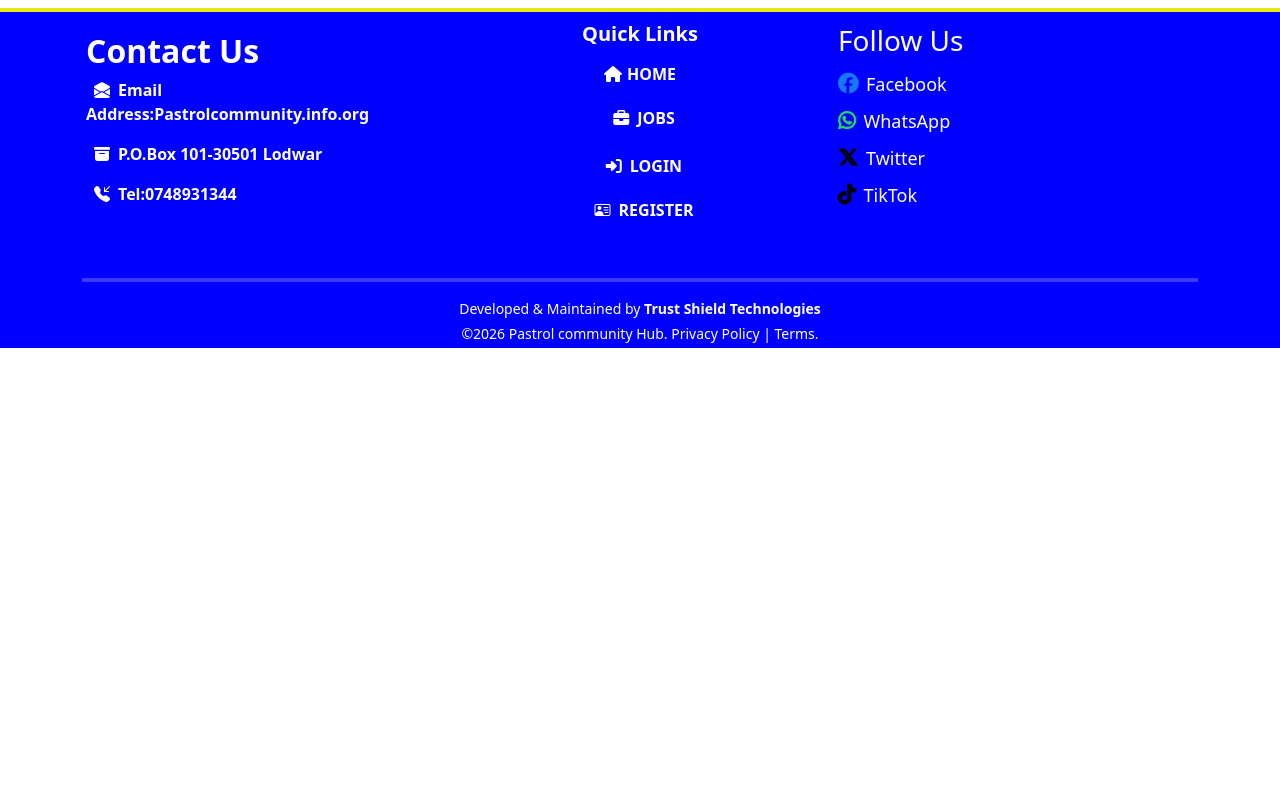
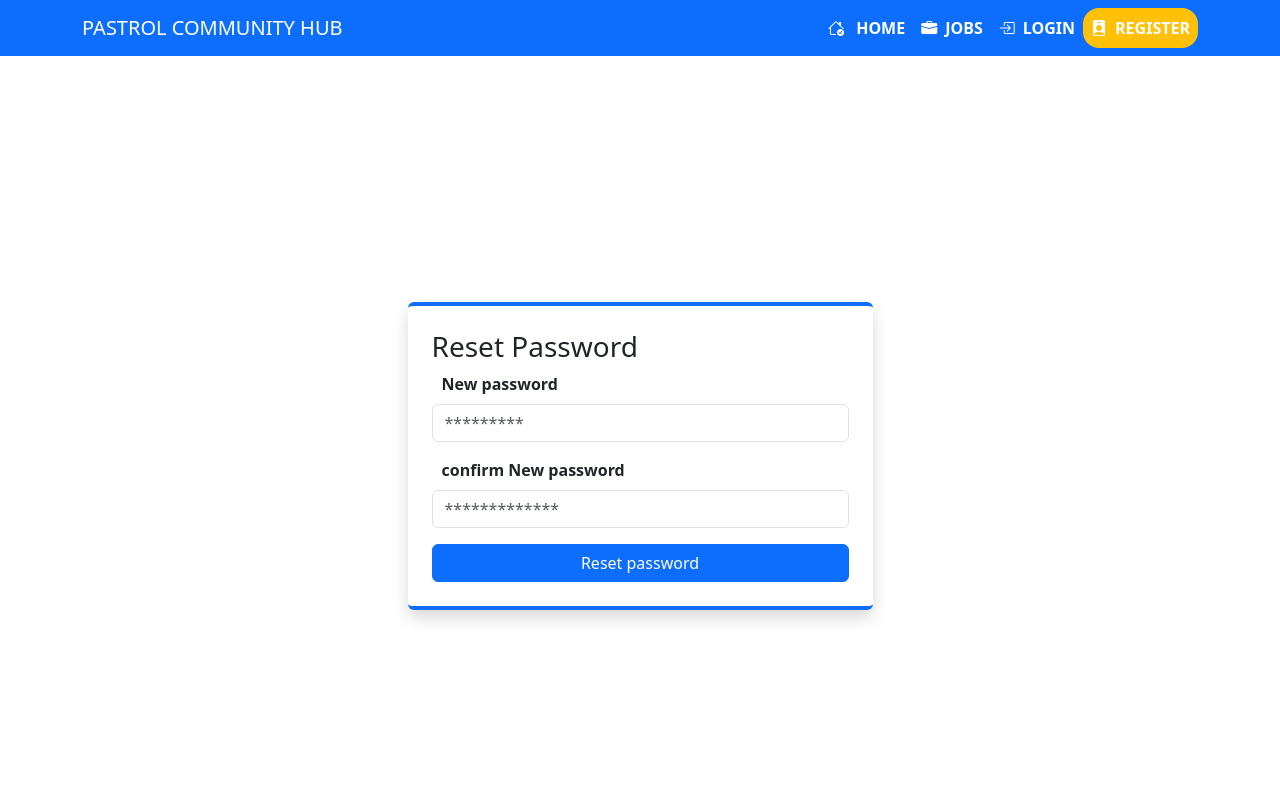
Before and after one commit to losepichopaul12-svg/Final-Capstone, a React (Create React App) app: page /Resetpassword in a window 1280 px wide. Shown: the top 800 px of the page. Built offline with nearby package versions, Linux system fonts and the light colour scheme.

Commit message:
new changes

```diff
--- a/package.json
+++ b/package.json
@@ -8,10 +8,12 @@
     "@testing-library/react": "^16.3.0",
     "@testing-library/user-event": "^13.5.0",
     "axios": "^1.13.4",
+    "bcrypt": "^6.0.0",
     "bootstrap": "^5.3.8",
     "bootstrap-icons": "^1.13.1",
     "react": "^19.2.1",
     "react-dom": "^19.2.1",
+    "react-icons": "^5.5.0",
     "react-router-dom": "^7.10.1",
     "react-scripts": "5.0.1",
     "web-vitals": "^2.1.4"
--- a/src/App.js
+++ b/src/App.js
@@ -7,6 +7,7 @@ import Login from "./Login.js";
 import Register from "./Register.js"
 import Footer from "./Footer.js"
 import Forgotpassword from './Forgotpassword.js';
+import Resetpassword from './Resetpassword.js'
 import AdminDashboard from './AdminDashboard.js';
 import JobSeekerDashboard from './JobSeekerDashboard.js';
 import EmployerDashboard from './EmployerDashboard.js';
@@ -38,6 +39,7 @@ function App() {
 <Route path='/Login' element={<Login/>}></Route>
 <Route path='/Register' element={<Register/>}></Route>
 <Route path='/Forgotpassword' element={<Forgotpassword/>}></Route>
+<Route path='/Resetpassword' element={<Resetpassword/>}></Route>
 </Route>
 
 {/* Admin Dashboard */}
--- a/src/Findjob.js
+++ b/src/Findjob.js
@@ -34,10 +34,11 @@ function Findjob(){
             <h6>Employer  :{Job.Employer}</h6>
             <p className="small mb-1"><strong>Location :</strong>{Job.Location}</p>
             <p className="small mb-1"><strong>Job type:</strong>{Job.Selected}</p>
-            <p className="small mb-1"><strong>Deadline Date :</strong>{Job.Date}</p>
+            <p className="small mb-1"><strong>Deadline Date :</strong>{new Date(Job.Date).toLocalString}</p>
             <p className="fw-bold"><strong>Ksh :</strong>{Job.Salary}</p>
             <p className="small text-muted lh-sm mb-2">{Job.Description}</p>
-            <button className="btn btn-primary w-100 mt-auto"> Apply Now</button>
+            <button  className="btn btn-primary w-100 mt-auto"> Apply Now</button>
+            {/* onClick={applyJob(Job._id)} */}
           </div>
         </div>
       </div>
--- a/src/Footer.js
+++ b/src/Footer.js
@@ -1,6 +1,6 @@
 import{Link} from "react-router-dom"
  import "./footer.css";
-
+import { FaSquarePhoneFlip } from "react-icons/fa6";
 function Footer(){
 
 
@@ -13,7 +13,7 @@ function Footer(){
         <div className="col-sm-4 p-3">
      <h2><strong>Contact Us</strong></h2>
      <p className="text-white"><strong><i class="bi bi-envelope-open-fill m-2"></i>Email Address:Pastrolcommunity.info.org</strong></p>
-     <p><strong><i className="bi bi-archive-fill m-2"></i>P.O.Box 101-30501 Lodwar</strong></p>
+     <p><strong> <FaSquarePhoneFlip />P.O.Box 101-30501 Lodwar</strong></p>
      <p><strong><i className="bi bi-telephone-inbound-fill m-2"></i>Tel:0748931344</strong></p>
 
      </div>
--- a/src/Forgotpassword.js
+++ b/src/Forgotpassword.js
@@ -1,15 +1,13 @@
 import {  useState } from "react";
+import axios from 'axios'
 function Forgotpassword(){
 
-    const [Password,updatePassword]=useState("");
-    const [ConfirmPassword, setConfirmPassword] = useState("");
+
     const [Email,updateEmail]=useState("");
+
+
     const HandleSubmit=async(e)=>{
       e.preventDefault();
-      if(Password !==ConfirmPassword){
-        alert("Password do not match")
-        return;
-      }
 
 
     }
@@ -35,36 +33,10 @@ function Forgotpassword(){
             />
           </div>
 
-          {/* password*/}
-          <div className="mb-3">
-            <label className="form-label">New password</label>
-            <input
-              type="password"
-              className="form-control"
-              placeholder="*********"
-              value={Password}
-              onChange={(e) => updatePassword(e.target.value)}
-            required
 
-            />
-          </div>
-
-          {/* confirm password */}
-          <div className="mb-3">
-            <label className="form-label">confirm New password</label>
-            <input
-              type="password"
-              className="form-control"
-              placeholder="*************"
-              value={ConfirmPassword}
-              onChange={(e) => setConfirmPassword(e.target.value)}
-            required
-
-            />
-          </div>
           {/* Button */}
           <button className="btn btn-primary w-100">
-            Reset password
+            Send Reset Link
           </button>
 
         </form>
--- a/src/Jobseekerprofile.js
+++ b/src/Jobseekerprofile.js
@@ -16,6 +16,7 @@ function Jobseekerprofile(){
         e.preventDefault();
         alert("Job seeker details created successfully")
     const response=await axios.post("http://localhost:8082/jobseekerprofile",{
+      userid: localStorage.getItem("userid"),
       fullnames:fullnames,
       email:email,
       location:location,
@@ -32,10 +33,11 @@ function Jobseekerprofile(){
     // fetching filed data to the input of the form
     const fetchjobseekerProfile = async () => {
   try {
-    const response = await axios.get(
-      "http://localhost:8082/fetch-jobseekerprofile"
+    const response = await axios.post(
+      "http://localhost:8082/fetch-jobseekerprofile",
+      {headers:{authorize:"Bearer "+localStorage.getItem("usertoken")}}
     );
-
+    console.log("profile response: ",response.data);
     const data = response.data.data;
 
     setfullnames(data.fullnames);
--- a/src/Login.js
+++ b/src/Login.js
@@ -21,12 +21,16 @@ function   Login(){
         )
         console.log("the login response is: ",  response.data);
         if(response.data.status === "00" && response.data.role ==="Employer"){
+
+          localStorage.setItem("usertoken", response.data.token); //token stored after being generated
             navigate("/EmployerDashboard");
         }
-        else if(response.data.status==="00" && response.data.role==="Jobseeker"){
+        else if(response.data.status ==="00" && response.data.role ==="Jobseeker"){
+               localStorage.setItem("usertoken", response.data.token); //token stored after being generated
             navigate("/JobseekerDashboard");
         }
-        else if(response.data.status==="00" && response.data.role==="Admin"){
+        else if(response.data.status ==="00" && response.data.role ==="Admin"){
+                localStorage.setItem("usertoken", response.data.token); //token stored after being generated
             navigate("/AdminDashboard");
         }
         else{
@@ -43,7 +47,7 @@ function   Login(){
           <p className="text-center text-muted mb-3">
             Login to Pastoral Community Hub
           </p>
-          <hr />
+          <hr/>
 
           <form onSubmit={login}>
             {/* Email */}
@@ -73,7 +77,7 @@ function   Login(){
             </div>
 
             {/* Button */}
-            <button className="btn btn-primary w-100 mt-2" onClick={login}>Login </button>
+            <button className="btn btn-primary w-100 mt-2" type="submit" onClick={login}>Login </button>
             <div className="checkbox">
             <div className="checkbox2" >
             <input
--- a/src/Register.js
+++ b/src/Register.js
@@ -14,7 +14,7 @@ const[name,setname]=useState("");
 const[email,setemail]=useState("");
 const[password,setpassword]=useState("")
 const[gender,setgender]=useState("");
-const[phonenumber,setphonenumber]=useState()
+const[phonenumber,setphonenumber]=useState("")
 const navigate = useNavigate();
 
 
@@ -29,7 +29,7 @@ const register= async(e)=>{
     }
 
 
-console.log("Sending user data to register api")
+console.log("Sending user data to register API ")
   const response=await axios.post("http://localhost:8082/usersdetail",
     {
    name:name,
@@ -50,7 +50,7 @@ console.log("Sending user data to register api")
     <div className="col-md-6 col-lg-5 ">
     <div className="card shadow p-4 border-0 border-top border-primary border-4 border-0 border-bottom border-primary border-4" >
     <h3 className="text-center mb-3">Create An Account</h3>
-        <hr />
+    <hr/>
 
     <form onSubmit={register}>
 
@@ -146,7 +146,6 @@ console.log("Sending user data to register api")
             <option value="" disabled>Select Your Role</option>
             <option value="Employer">Employer</option>
             <option value="Jobseeker">Jobseeker</option>
-
             </select>
           </div>
 
@@ -154,12 +153,11 @@ console.log("Sending user data to register api")
           <button className="btn btn-primary w-100" type="button" onClick={register}>
             Register
           </button>
-
+          {/*link to navigate to the login if already registered   */}
           <p className="text-center mt-3" >
             Already have an account?{" "}
             <Link to="/Login">Sign in</Link>
           </p>
-
         </form>
       </div>
       </div>
--- /dev/null
+++ b/src/Resetpassword.js
@@ -0,0 +1,62 @@
+import { useState } from "react";
+import axios from "axios";
+import { useParams } from "react-router-dom";
+
+function Resetpassword(){
+const[password,setpassword]=useState("");
+const[newpassword,setnewpassword]=useState("");
+
+
+const submitnewpassword=async(e)=>{
+    e.preventDefault();
+      if(password !==newpassword){
+        alert("Password do not match")
+        return;
+      }
+
+}
+    return(
+      <div className="container d-flex justify-content-center align-items-center min-vh-100 " >
+      <div className="col-md-6 col-lg-5 ">
+      <div className="card shadow p-4 border-0 border-top border-primary border-4 border-0 border-bottom border-primary border-4">
+       <h3>Reset Password</h3>
+       <form onSubmit={submitnewpassword}>
+          {/* password*/}
+          <div className="mb-3">
+            <label className="form-label">New password</label>
+            <input
+              type="password"
+              className="form-control"
+              placeholder="*********"
+              value={password}
+              onChange={(e) => setpassword(e.target.value)}
+            required
+
+            />
+          </div>
+
+          {/* confirm password */}
+          <div className="mb-3">
+            <label className="form-label">confirm New password</label>
+            <input
+              type="password"
+              className="form-control"
+              placeholder="*************"
+              value={newpassword}
+              onChange={(e) => setnewpassword(e.target.value)}
+            required
+
+            />
+          </div>
+          {/* Button */}
+          <button className="btn btn-primary w-100">
+            Reset password
+          </button>
+       </form>
+      </div>
+      </div>
+      </div>
+    );
+}
+
+export default Resetpassword;
```
Also changed, not shown: 1 other file (tests, documents, lock files or other folders). Lines whose indentation alone changed are shown as unchanged.
